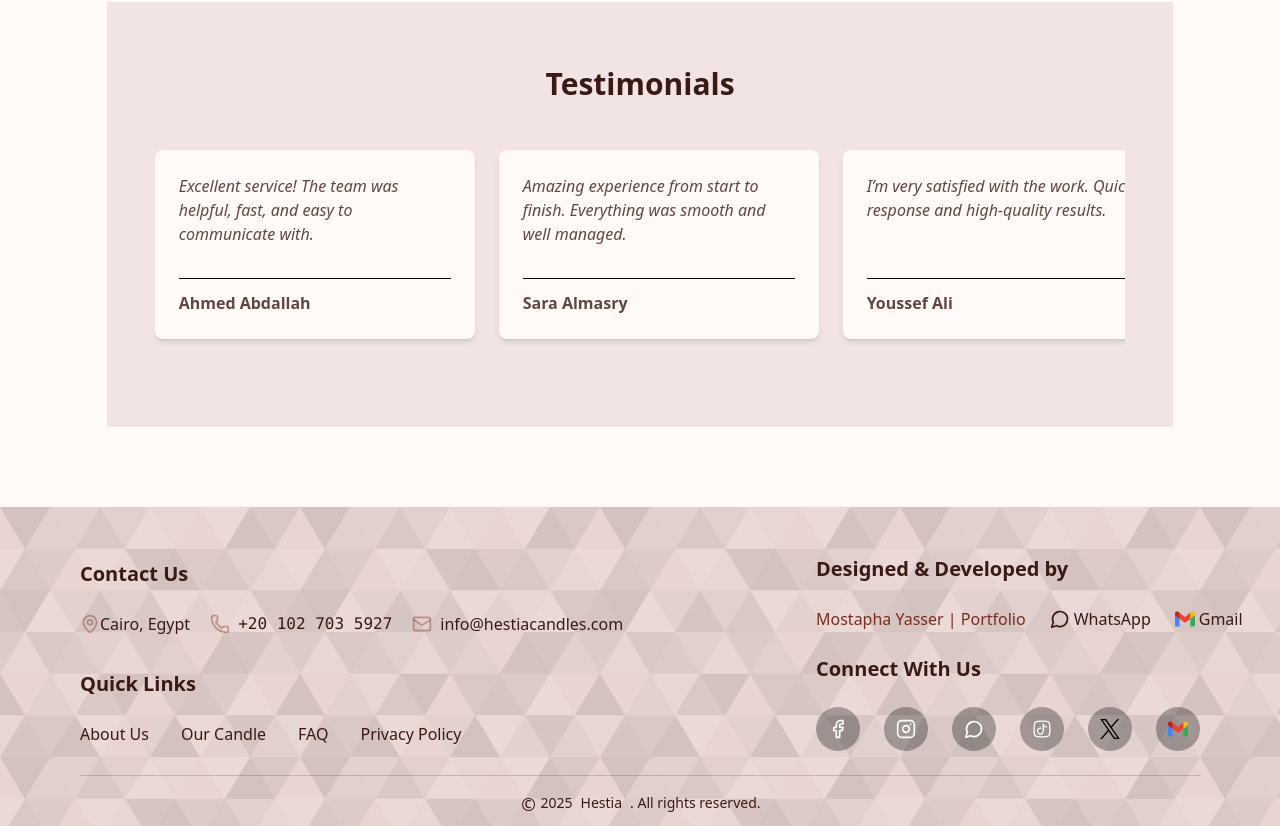
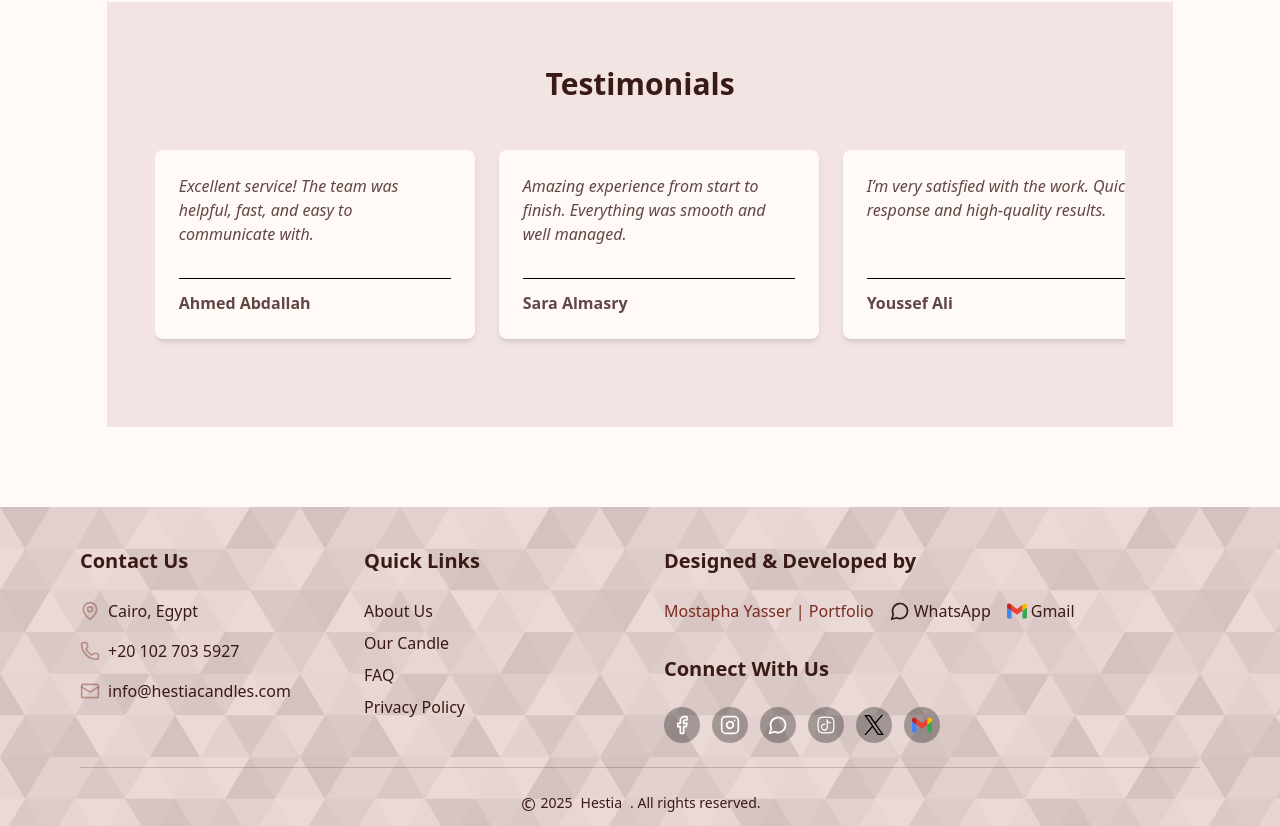
Before and after one commit to mostapha-yasser/hestia, a Next.js app: page / in a window 1280 px wide. Shown: the part 2364-3190 px from the top of the page. Built offline with nearby package versions, Linux system fonts and the light colour scheme; no server answers; a web font is replaced by a local one.

Commit message:
deploy-vercel(update-footer-style)

```diff
--- a/src/components/fixedComponent/Footer.tsx
+++ b/src/components/fixedComponent/Footer.tsx
@@ -4,63 +4,59 @@ import { media } from "@/consts/general";
 import { MessageCircle, MapPin, Mail, Phone } from "lucide-react";
 import Link from "next/link";
 import { Gmail } from "../icons/Gmail";
+
 function Footer() {
-
   return (
-    <>
-
-      <div className={`bg-headerBg text-Text pt-10 pb-3  px-8 md:px-35 lg:px-2 xl:px-20 bgFooter`}>
-        <div className="flex flex-col lg:flex-row w-full xl:justify-between">
-
-        <div className=" grid grid-cols-2 md:grid-cols-1 gap-2 w-full lg:3/7 xl:w-2/4 max-w-6xl mx-auto items-center justify-item-center
-         lg:justify-items-start xl:justify-center md:px-6 lg:px-0">
-
-          <div className="py-2 ">
-            <p className="text-Text text-nowrap text-xl font-semibold mb-6  ">Contact Us</p>
-            <div className="flex flex-col  gap-4 xs:gap-9 lg:gap-5  md:flex-row text-nowrap">
-              <div className="flex items-center   ">
-                <MapPin className="w-5 h-5 text-main/40" />
-                <span>Cairo, Egypt</span>
+    <div className={`bg-headerBg text-Text pt-10 pb-3 px-4 sm:px-8 lg:px-20 bgFooter`}>
+      <div className="flex flex-col lg:flex-row w-full max-w-7xl mx-auto gap-8 xl:gap-12">
+        {/* Contact and Quick Links Section */}
+        <div className="flex flex-col md:flex-row gap-8 w-full lg:w-1/2">
+          <div className="flex-1 min-w-0">
+            <p className="text-xl font-semibold mb-4 md:mb-6">Contact Us</p>
+            <div className="flex flex-col gap-3 sm:gap-4">
+              <div className="flex items-center">
+                <MapPin className="w-5 h-5 text-main/40 mr-2" />
+                <span className="truncate">Cairo, Egypt</span>
               </div>
-              <div className="flex items-center gap-2 font-mono">
-                <Phone className="w-5 h-5 text-main/40" />
-                <span>+20 102 703 5927</span>
+              <div className="flex items-center">
+                <Phone className="w-5 h-5 text-main/40 mr-2" />
+                <span className="truncate">+20 102 703 5927</span>
               </div>
-              <div className="flex items-center gap-2">
-                <Mail className="w-5 h-5 text-main/40" />
-                <span>info@hestiacandles.com</span>
+              <div className="flex items-center">
+                <Mail className="w-5 h-5 text-main/40 mr-2" />
+                <span className="truncate">info@hestiacandles.com</span>
               </div>
             </div>
           </div>
 
-          <div className="py-2   ">
-            <p className="text-Text text-nowrap text-xl font-semibold mb-6 ">Quick Links</p>
-            <div className="flex flex-col text-nowrap gap-2  xs:gap-5 lg:gap-8 md:flex-row">
-              <Link href="/about-us" className="block hover:text-main transition">
+          <div className="flex-1 min-w-0">
+            <p className="text-xl font-semibold mb-4 md:mb-6">Quick Links</p>
+            <div className="grid grid-cols-2 gap-x-4 gap-y-3 sm:flex sm:flex-col sm:gap-2">
+              <Link href="/about-us" className="block hover:text-main transition truncate">
                 About Us
               </Link>
-              <Link href="/candles" className="block hover:text-main transition">
+              <Link href="/candles" className="block hover:text-main transition truncate">
                 Our Candle
               </Link>
-              <Link href="/faq" className="block hover:text-main transition">
+              <Link href="/faq" className="block hover:text-main transition truncate">
                 FAQ
               </Link>
-              <Link href="/privacy" className="block hover:text-main transition">
+              <Link href="/privacy" className="block hover:text-main transition truncate">
                 Privacy Policy
               </Link>
             </div>
           </div>
         </div>
 
-        <hr className="w-full border-Text/20 my-8 lg:hidden" />
+        <hr className="w-full border-Text/20 my-4 lg:hidden" />
 
-        <div className="grid grid-cols-1 lg:grid-cols-1 gap-2 w-full lg:4/7  xl:w-2/4  max-w-6xl mx-auto items-center    justify-items-center lg:justify-items-start xl:justify-items-center lg:pl-4 ">
-
-        <div className="w-full lg:w-1/2 py-2 xs:px-6 ">
-             <p className="text-Text text-nowrap text-xl font-semibold mb-6">Designed & Developed by</p>
-          <div className="flex  gap-3  xs:gap-6 ">
+        {/* Developer and Social Media Section */}
+        <div className="flex flex-col gap-8 w-full lg:w-1/2">
+          <div className="min-w-0">
+            <p className="text-xl font-semibold mb-4 md:mb-6">Designed & Developed by</p>
+            <div className="flex flex-wrap gap-3 sm:gap-4">
               <Link
-              className="text-main text-nowrap hover:underline flex items-center gap-1"
+                className="text-main hover:underline flex items-center gap-1 truncate"
                 target="_blank"
                 href="https://mostapha-yasser.github.io/mostapha-Portfolio/"
               >
@@ -73,7 +69,7 @@ function Footer() {
                 className="flex items-center gap-1 hover:text-main"
               >
                 <MessageCircle className="w-5 h-5" />
-              WhatsApp
+                <span className="truncate">WhatsApp</span>
               </Link>
               <Link
                 href="mailto:mostaphyasser18@gmail.com"
@@ -82,18 +78,19 @@ function Footer() {
                 className="flex items-center gap-1 hover:text-main"
               >
                 <Gmail className="w-5 h-5" />
-              Gmail
+                <span className="truncate">Gmail</span>
               </Link>
             </div>
           </div>
-        <div className="w-full lg:w-1/2  py-2   xs:px-6 ">
-            <p className="text-Text text-nowrap text-xl font-semibold mb-6">Connect With Us</p>
-            <div className="flex gap-3 xs:gap-6 w-full">
+
+          <div className="min-w-0">
+            <p className="text-xl font-semibold mb-4 md:mb-6">Connect With Us</p>
+            <div className="flex flex-wrap gap-3">
               {media.map((link) => (
                 <Link
                   href={link.href}
                   key={link.id}
-                  className="p-2 md:p-3 rounded-full text-white hover:bg-main/80 transition bg-black/30"
+                  className="p-2 rounded-full text-white hover:bg-main/80 transition bg-black/30"
                   target="_blank"
                   rel="noopener noreferrer"
                 >
@@ -105,7 +102,7 @@ function Footer() {
         </div>
       </div>
 
-        <hr className="w-full border-Text/20 my-4" />
+      <hr className="w-full border-Text/20 my-6" />
 
       <p className="flex justify-center items-center text-sm">
         <span className="scale-125 pt-0.5 mx-1 tracking-widest">©</span>
@@ -113,7 +110,6 @@ function Footer() {
         <span className="mx-2 font-medium">Hestia</span>. All rights reserved.
       </p>
     </div>
-    </>
   );
 }
 
```
Lines whose indentation alone changed are shown as unchanged.
